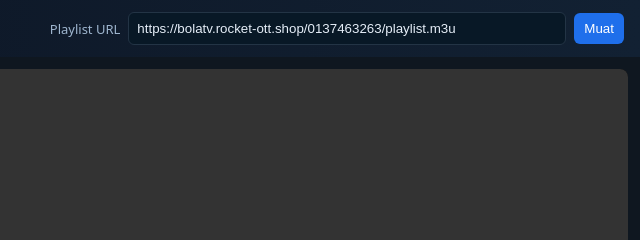
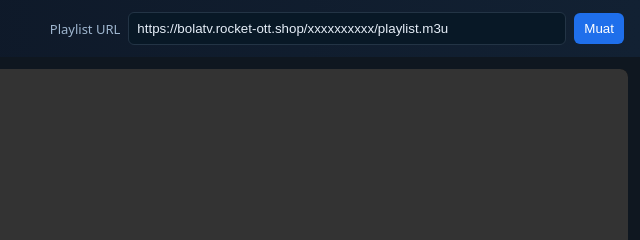
Before and after one commit to Rzftry/Dmas, a plain HTML site: page index.html in a window 1280 px wide. Shown: the top 240 px of the page, 640-1280 px from the left. Drawn offline with nearby package versions, Linux system fonts and the light colour scheme; no server answers.

Commit message:
Update playlist URL in index.html

```diff
--- a/index.html
+++ b/index.html
@@ -33,7 +33,7 @@
     <h1>IPTV Player — Tizen friendly</h1>
     <div class="controls">
       <div style="font-size:13px;color:#9fb6cf">Playlist URL</div>
-      <input id="playlistUrl" type="text" value="https://bolatv.rocket-ott.shop/0137463263/playlist.m3u" style="width:420px;min-width:220px;padding:8px;border-radius:6px;border:1px solid #233445;background:#081826;color:#e6eef8" />
+      <input id="playlistUrl" type="text" value="https://bolatv.rocket-ott.shop/xxxxxxxxxx/playlist.m3u" style="width:420px;min-width:220px;padding:8px;border-radius:6px;border:1px solid #233445;background:#081826;color:#e6eef8" />
       <button id="loadBtn">Muat</button>
     </div>
   </header>  <main>
```
